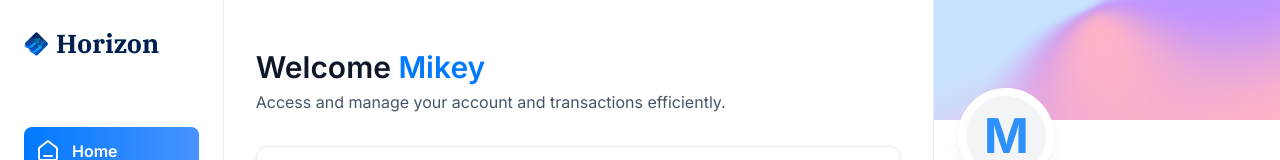
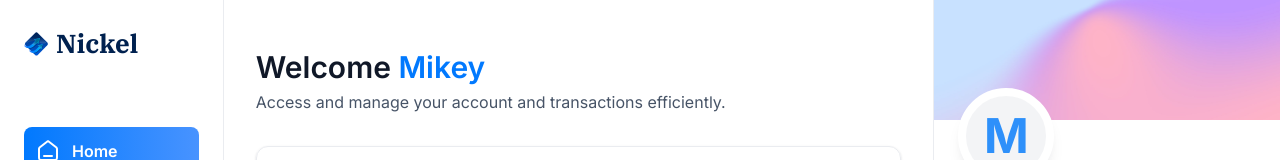
Before and after one commit to mnichols08/banking-app, a Next.js app: page / in a window 1280 px wide. Shown: the top 160 px of the page. Built offline with nearby package versions, Linux system fonts and the light colour scheme.

Commit message:
update app name to Nickel

```diff
--- a/components/Sidebar.tsx
+++ b/components/Sidebar.tsx
@@ -17,10 +17,10 @@ const Sidebar = ({ user }: SiderbarProps) => {
             src="/icons/logo.svg"
             width={34}
             height={34}
-            alt="Horizon logo"
+            alt="Nickel logo"
             className="size-[24px] max-xl:size-14"
           />
-          <h1 className="sidebar-logo">Horizon</h1>
+          <h1 className="sidebar-logo">Nickel</h1>
         </Link>
 
         {sidebarLinks.map((item) => {
```
